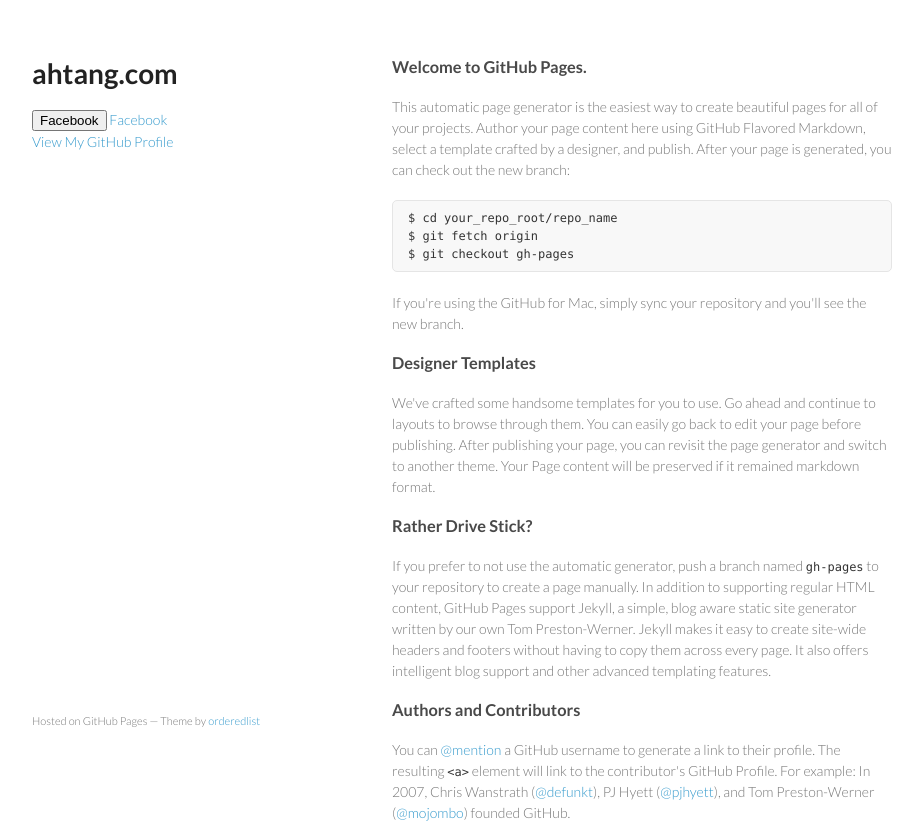
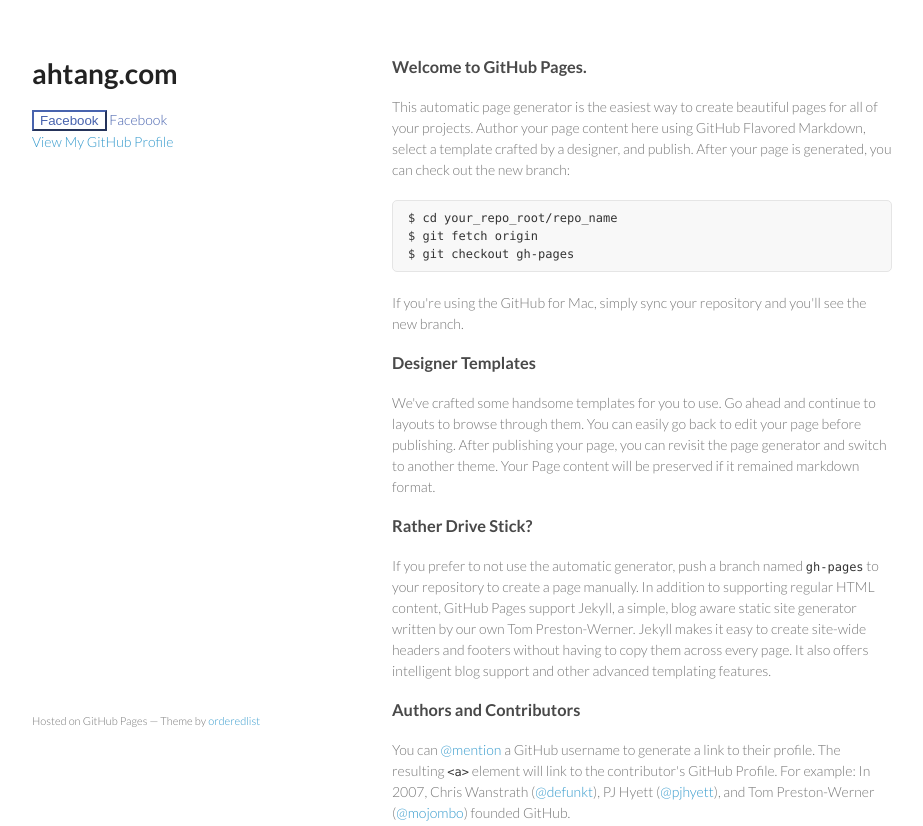
Before and after one commit to alant/alant.github.io.old, a plain HTML site: page index.html in a window 1280 px wide. Shown: the top 826 px of the page, without its empty margins (178-1101 px from the left). Drawn offline with Linux system fonts and the light colour scheme.

Commit message:
trying to get it to work

```diff
--- a/index.html
+++ b/index.html
@@ -7,7 +7,7 @@
 
     <link rel="stylesheet" href="stylesheets/styles.css">
     <link rel="stylesheet" href="stylesheets/pygment_trac.css">
-    <link rel="stylesheet" src="stylesheets/brand-buttons.min.css">
+    <link rel="stylesheet" href="stylesheets/brand-buttons.min.css">
     <meta name="viewport" content="width=device-width, initial-scale=1, user-scalable=no">
     <!--[if lt IE 9]>
     <script src="//html5shiv.googlecode.com/svn/trunk/html5.js"></script>
```
